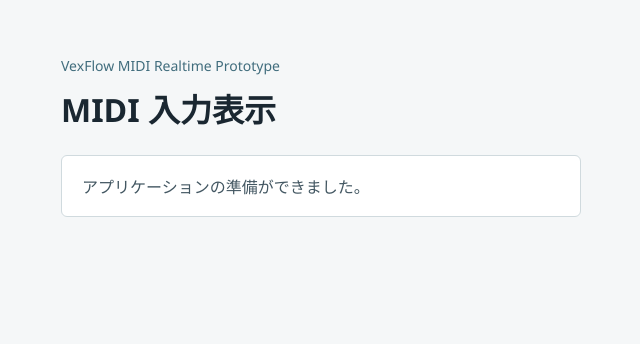
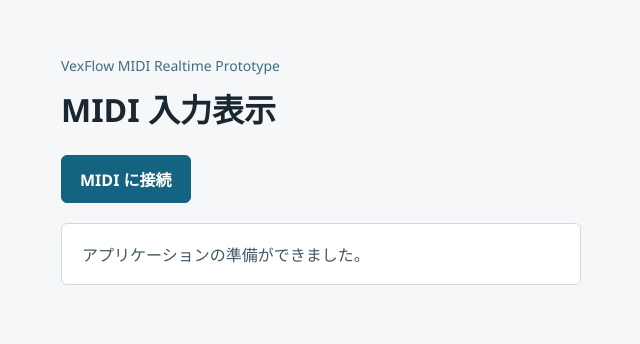
Before and after one commit to tikuwabuoden/VexFlow_MIDI, a website built with Vite: page index.html in a window 1280 px wide. Shown: the whole page, without its empty margins (223-863 px from the left). Built offline with nearby package versions, Linux system fonts and the light colour scheme.

Commit message:
feat: MIDI接続ボタンを追加

```diff
--- a/src/main.ts
+++ b/src/main.ts
@@ -10,6 +10,7 @@ app.innerHTML = `
   <main class="app">
     <p class="label">VexFlow MIDI Realtime Prototype</p>
     <h1>MIDI 入力表示</h1>
+    <button class="connect-button" type="button">MIDI に接続</button>
     <p class="status">アプリケーションの準備ができました。</p>
   </main>
 `;
--- a/src/style.css
+++ b/src/style.css
@@ -31,6 +31,22 @@ h1 {
   letter-spacing: 0;
 }
 
+.connect-button {
+  margin: 0 0 20px;
+  padding: 11px 18px;
+  border: 1px solid #146381;
+  border-radius: 6px;
+  background: #146381;
+  color: #ffffff;
+  font: inherit;
+  font-weight: 600;
+  cursor: pointer;
+}
+
+.connect-button:hover {
+  background: #0e526d;
+}
+
 .status {
   max-width: 520px;
   margin: 0;
```
